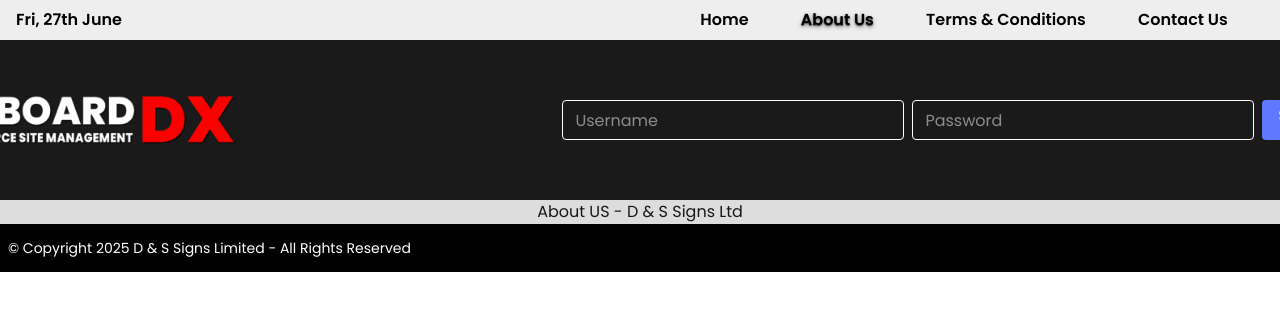
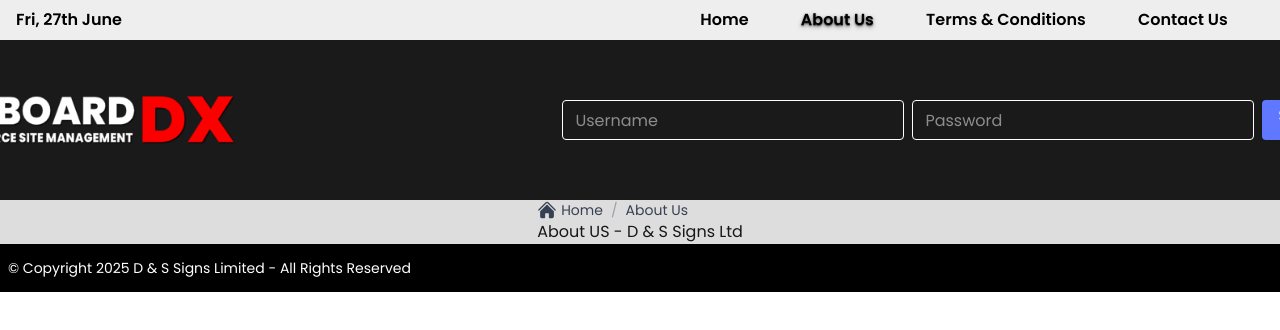
Before and after one commit to UrKo2376/DashboardDX_NextJS, a Next.js app: page /about-us in a window 1280 px wide. Shown: the top 330 px of the page. Built offline with nearby package versions, Linux system fonts and the light colour scheme; no server answers.

Commit message:
Added a Breadcrumbs component that can be added to display breadcrumbs on any page

```diff
--- a/app/about-us/page.tsx
+++ b/app/about-us/page.tsx
@@ -1,6 +1,9 @@
+import Breadcrumb from "@/components/Breadcrumbs/breadcrumb";
+
 export default function About() {
   return (
         <div>
+          <Breadcrumb />
           <h1>About US - D & S Signs Ltd</h1>
         </div>
       );
--- a/app/layout.tsx
+++ b/app/layout.tsx
@@ -6,6 +6,7 @@ import MainNav from "@/components/global/main-nav";
 import { Main } from "next/document";
 import BottomBar from "@/components/global/bottom-bar";
 import AuthSessionProvider from "@/components/global/AuthSessionProvider";
+import Breadcrumb from "@/components/Breadcrumbs/breadcrumb";
 
 
 const poppins = Poppins({
@@ -36,6 +37,7 @@ export default function RootLayout({
             <Top_Bar />
           </div>
           <MainNav />
+
           <div className="w-full bg-[var(--mainBGLight)] flex justify-center">
 
             {children}
--- a/app/my-account/page.tsx
+++ b/app/my-account/page.tsx
@@ -15,7 +15,12 @@ export default function Account() {
 
   return (
     <div className="home-container">
-      <h1 className="text-4xl text-black">Welcome {session.user?.name || session.user?.username}</h1>
+      <div className="main-left">
+        <h1 className="text-4xl text-black">Welcome {session.user?.name || session.user?.username}</h1>
+      </div>
+      <div className="main-right">
+        <p className="text-black">Account details go here</p>
+      </div>
     </div>
   );
 }
--- a/app/page.tsx
+++ b/app/page.tsx
@@ -1,4 +1,5 @@
 import Image from "next/image";
+import Breadcrumb from "@/components/Breadcrumbs/breadcrumb";
 
 export default function Home() {
   return (
--- /dev/null
+++ b/components/Breadcrumbs/breadcrumb.js
@@ -0,0 +1,36 @@
+"use client";
+
+import Link from "next/link";
+import { usePathname } from "next/navigation";
+import { HomeIcon } from "@heroicons/react/24/solid";
+
+export default function Breadcrumb() {
+  const pathname = usePathname() || "/";
+  const parts = pathname.split("/").filter(Boolean);
+
+  if (parts.length === 0) {
+    return (
+      <nav className="flex items-center space-x-2 text-gray-700 text-sm font-medium">
+        <Link href="/" className="flex items-center space-x-1 hover:text-blue-600">
+          <HomeIcon className="h-5 w-5" aria-hidden="true" />
+          <span>DashboardDX</span>
+        </Link>
+      </nav>
+    );
+  }
+
+  const currentPage = parts[parts.length - 1]
+    .replace(/-/g, " ")
+    .replace(/\b\w/g, (c) => c.toUpperCase());
+
+  return (
+    <nav className="flex items-center space-x-2 text-gray-700 text-sm font-medium" aria-label="Breadcrumb">
+      <Link href="/" className="flex items-center space-x-1 hover:text-blue-600">
+        <HomeIcon className="h-5 w-5" aria-hidden="true" />
+        <span>Home</span>
+      </Link>
+      <span className="text-gray-400 select-none">/</span>
+      <span aria-current="page">{currentPage}</span>
+    </nav>
+  );
+}
--- a/components/global/main-nav.tsx
+++ b/components/global/main-nav.tsx
@@ -119,5 +119,6 @@ export default function MainNav() {
         )}
       </div>
     </div>
+
   );
 }
```
Also changed, not shown: package.json (+4 -3 lines), 1 other file (tests, documents, lock files or other folders).
